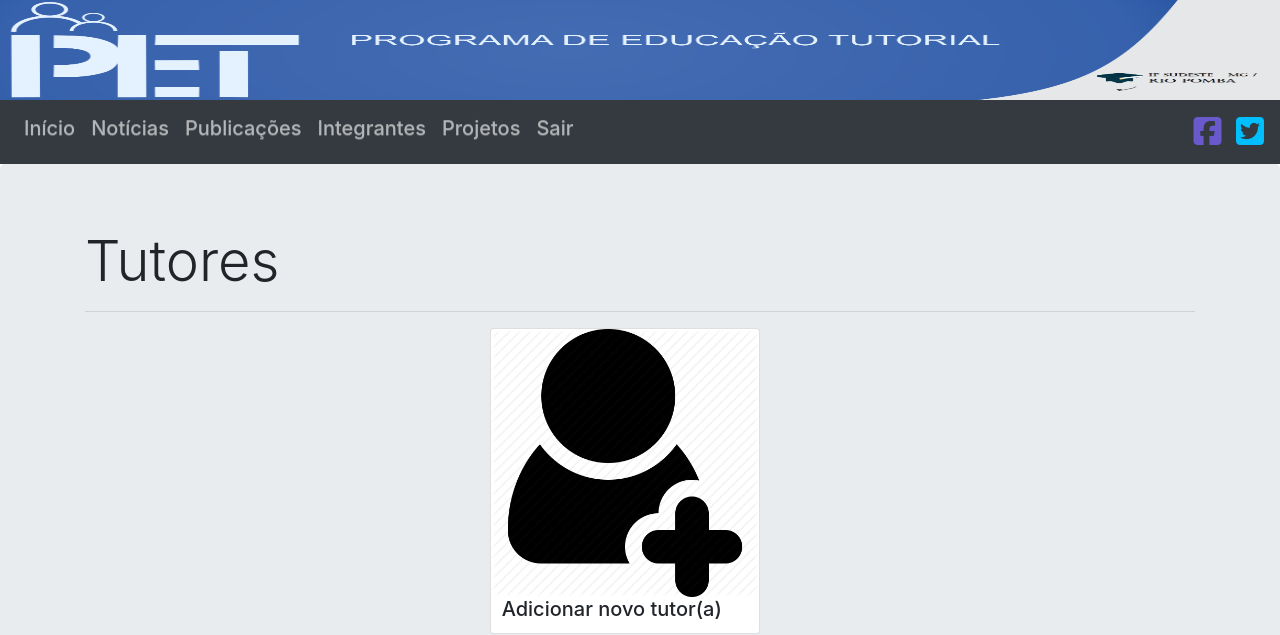
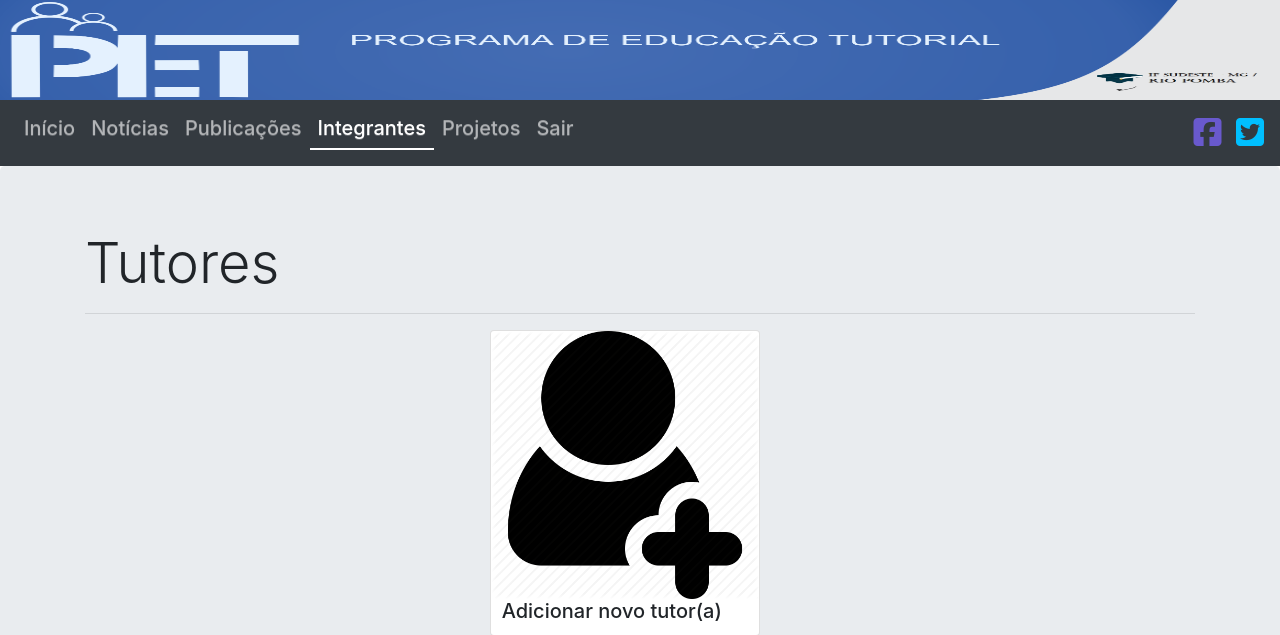
Before and after one commit to Nuri-an/Pet, a PHP site: page /viewIntegrantesAdm.php in a window 1280 px wide. Shown: the top 635 px of the page. Run offline with PHP 8.4, Linux system fonts and the light colour scheme; data that the repository does not hold is empty; some libraries are stand-ins or nearby versions.

Commit message:
criando galeri de videos, config da navbar concluida

```diff
--- a/assets/css/inicio.css
+++ b/assets/css/inicio.css
@@ -2,3 +2,7 @@
     body {
         overflow-y: hidden;
     }
+
+    .menuAtivo {
+        border-bottom: 2px solid #fff;
+    }
--- a/assets/css/integrantes.css
+++ b/assets/css/integrantes.css
@@ -14,3 +14,7 @@
     body {
         overflow-y: hidden;
     }
+
+    .menuAtivo {
+        border-bottom: 2px solid #fff;
+    }
--- a/assets/js/integrantes.js
+++ b/assets/js/integrantes.js
@@ -8,13 +8,13 @@
 
         $('#loader').slideUp(1000);
         $('body').css('overflowY', 'auto');
-    });
 
-
-    $(document).ready(function() {
         $("#cpf").mask("999.999.999-99", {
             reverse: true
         });
+
+        $("#integrantes").addClass('menuAtivo');
+        $("#integrantes").addClass('text-white');
     });
 
     function abreT(indice) {
--- a/inc/configs/administrador.php
+++ b/inc/configs/administrador.php
@@ -1,23 +1,23 @@
-<nav class="navbar navbar-expand-lg navbar-dark bg-dark" id="navbar">
+<nav class="navbar sticky-top navbar-expand-lg navbar-dark bg-dark" id="navbar">
   <button class="navbar-toggler" type="button" data-toggle="collapse" data-target="#navbarSupportedContent" aria-controls="navbarSupportedContent" aria-expanded="false" aria-label="Toggle navigation">
     <span class="navbar-toggler-icon"></span>
   </button>
   <div class="collapse navbar-collapse" id="navbarSupportedContent">
     <ul class="navbar-nav mr-auto">
       <li class="nav-item">
-        <a class="nav-link h5" href='index.php'>Início </a>
+        <a class="nav-link h5" id="inicio" href='index.php'>Início </a>
       </li>
       <li class="nav-item">
-        <a class="nav-link h5">Notícias </a>
+        <a class="nav-link h5" id="noticias">Notícias </a>
       </li>
       <li class="nav-item">
-        <a class="nav-link h5">Publicações</a>
+        <a class="nav-link h5" id="publicacoes">Publicações</a>
       </li>
       <li class="nav-item">
-        <a class="nav-link h5" href='viewIntegrantesAdm.php' >Integrantes</a>
+        <a class="nav-link h5" id="integrantes" href='viewIntegrantesAdm.php' >Integrantes</a>
       </li>
       <li class="nav-item">
-        <a class="nav-link h5" >Projetos</a>
+        <a class="nav-link h5" id="projetos" >Projetos</a>
       </li>
       <li class="nav-item">
         <a class="nav-link h5" href="#" >Sair</a>
--- a/inc/global/head_start.php
+++ b/inc/global/head_start.php
@@ -10,8 +10,7 @@
 
   <title>PET - Programa de Educação Tutorial</title>
 
-  <link rel="icon" type="image/png" href="../assets/media/logo.png" />
-  <link rel="shortcut icon" href="../assets/media/logo.png" type="image/png" />
+  <link rel="shortcut icon" href="../assets/media/logo.png" type="image/x-png" />
 
   <!-- Locais -->
   <link href="../assets/css/plugins/bootstrap/bootstrap.min.css" rel="stylesheet">
```
Also changed, not shown: assets/js/inicio.js (+21 -1 lines), view/viewInicioAdm.php (+62 -11 lines), 1 other file.
